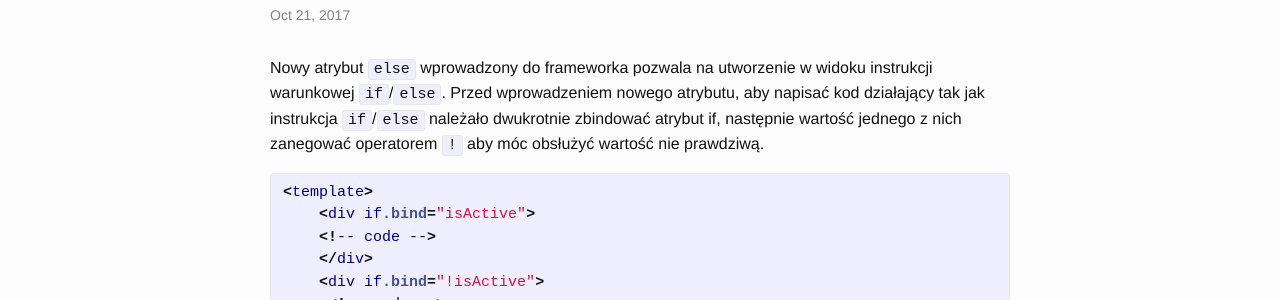
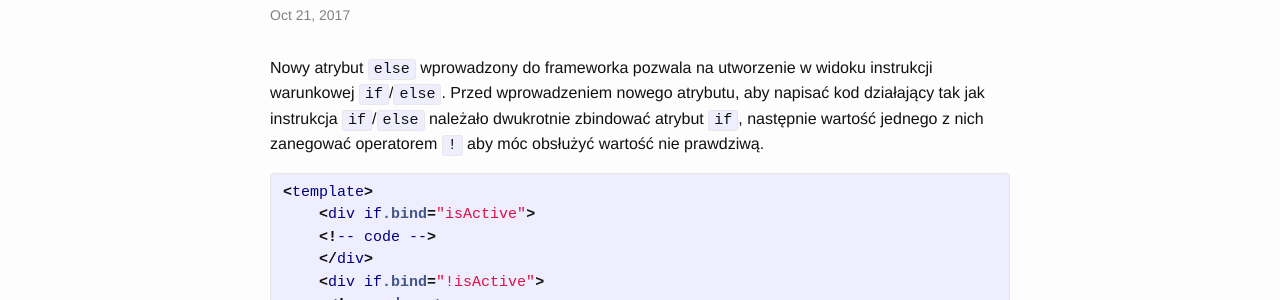
Before and after one commit to arkadiusz-cholewa/arkadiusz-cholewa.github.io, a Jekyll site: the page built from _posts/Aurelia/2017-10-21-Aurelia-nowy-atrybut-else.md, in a window 1280 px wide. Shown: the part 144-444 px from the top of the page. Built offline with Jekyll 4.4.1, drawn with Linux system fonts in a browser that asks for light colours; comment, search, counter and statistics services are not loaded.

Commit message:
new article fix

```diff
--- a/_posts/Aurelia/2017-10-21-Aurelia-nowy-atrybut-else.md
+++ b/_posts/Aurelia/2017-10-21-Aurelia-nowy-atrybut-else.md
@@ -6,7 +6,7 @@ categories:
 ---
 
 Nowy atrybut `else` wprowadzony do frameworka pozwala na utworzenie w widoku instrukcji warunkowej `if`/`else`.
-Przed wprowadzeniem nowego atrybutu, aby napisać kod działający tak jak instrukcja `if`/`else`  należało dwukrotnie zbindować atrybut if, następnie wartość jednego z nich zanegować operatorem `!` aby móc obsłużyć wartość nie prawdziwą.
+Przed wprowadzeniem nowego atrybutu, aby napisać kod działający tak jak instrukcja `if`/`else`  należało dwukrotnie zbindować atrybut `if`, następnie wartość jednego z nich zanegować operatorem `!` aby móc obsłużyć wartość nie prawdziwą.
 
 {% highlight css %}
 <template>
```
